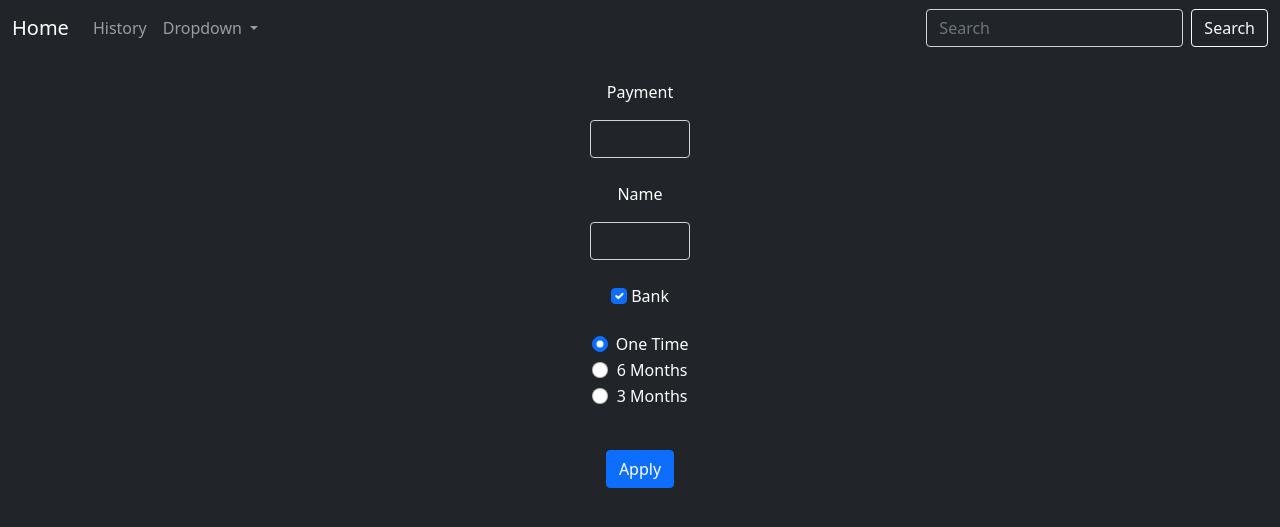
After one commit to Sekuloski/finances, a Django app: page /payment in a window 1280 px wide. The commit adds this page. Shown: the top 527 px of the page. Run offline with Django 4.2, Linux system fonts and the light colour scheme.

Commit message:
Massive Update

```diff
--- a/Finances/State/admin.py
+++ b/Finances/State/admin.py
@@ -3,3 +3,6 @@ from State import models
 # Register your models here.
 
 admin.site.register(models.CurrentState)
+admin.site.register(models.Payment)
+admin.site.register(models.SixMonthPayment)
+admin.site.register(models.ThreeMonthPayment)
--- /dev/null
+++ b/Finances/State/templates/State/templates/payment.html
@@ -0,0 +1,51 @@
+{% extends 'base.html' %}
+
+{% block content %}
+<form method="post" action="/"> {% csrf_token %}
+    <div class="form-group" style="margin: 0 auto;">
+
+        <label class="mb-3 d-flex justify-content-center" for="payment">Payment</label>
+        <div class="d-flex justify-content-center">
+            <input class="input-group-text bg-dark text-white" type="number" name="payment" id="payment" style="width: 100px; text-align: left;" required/>
+        </div>
+        <br>
+
+        <label class="mb-3 d-flex justify-content-center" for="name">Name</label>
+        <div class="d-flex justify-content-center">
+            <input class="input-group-text bg-dark text-white" type="text" name="name" id="name" style="width: 100px; text-align: left;" required/>
+        </div>
+        <br>
+
+        <input class="form-check-input" type="checkbox" name="bank" id="bank" checked/>
+        <label class="form-check-label" for="bank">
+            Bank
+        </label>
+        <br>
+        <br>
+
+        <div class="form-check d-flex justify-content-center">
+            <input class="form-check-input" type="radio" name="duration" id="oneTime" checked value="1">
+            <label class="form-check-label" for="oneTime">
+                &nbsp;&nbsp;One Time
+            </label>
+          </div>
+        <div class="form-check d-flex justify-content-center">
+            <input class="form-check-input" type="radio" name="duration" id="sixMonths" value="2">
+            <label class="form-check-label" for="sixMonths">
+                &nbsp;&nbsp;6 Months
+            </label>
+        </div>
+        <div class="form-check d-flex justify-content-center">
+            <input class="form-check-input" type="radio" name="duration" id="threeMonths" value="3">
+            <label class="form-check-label" for="threeMonths">
+                &nbsp;&nbsp;3 Months
+            </label>
+        </div>
+        <br>
+
+        <div class="mt-3 d-flex justify-content-center">
+            <input class="btn btn-primary" type="submit" value="Apply">
+        </div>
+    </div>
+</form>
+{% endblock content %}
--- a/Finances/State/urls.py
+++ b/Finances/State/urls.py
@@ -1,6 +1,9 @@
 from django.urls import path
-from .views import Index
+from .views import Index, MakePayment, Pay, History
 
 urlpatterns = [
     path('', Index.as_view(), name='Home'),
+    path('pay', Index.as_view(), name="Pay"),
+    path('history', History.as_view(), name="History"),
+    path('payment', MakePayment.as_view(), name="Payment"),
 ]
--- a/Finances/State/views.py
+++ b/Finances/State/views.py
@@ -1,14 +1,80 @@
+import datetime
 from sre_parse import State
-from django.shortcuts import render
-from django.views.generic import TemplateView
-from.models import CurrentState
+from django.shortcuts import render, redirect
+from django.views.generic import TemplateView, ListView
+from.models import CurrentState, Payment, SixMonthPayment, ThreeMonthPayment
+import calendar
 
-# Create your views here.
 class Index(TemplateView):
     template_name = 'index.html'
-    def get_context_data(self, **kwargs):
-        state = CurrentState.objects.get(id=1)
+
+    def get(self, request, **kwargs):
+        context = self.get_context_data()
+        return super(TemplateView, self).render_to_response(context)
+
+    def post(self, request, **kwargs):
+        amount = int(request.POST['payment'])
+        name = request.POST['name']
+        bank = True if request.POST['bank'] == 'on' else False
+        duration = request.POST['duration']
+        if duration == '1':
+            payment = Payment(amount=amount, name=name, bank=bank, date=datetime.datetime.now(), state=CurrentState.objects.get(id=1))
+        elif duration == '2':
+            payment = SixMonthPayment(amount=amount, name=name, bank=bank, date=datetime.datetime.now(), state=CurrentState.objects.get(id=1))
+        else:
+            payment = ThreeMonthPayment(amount=amount, name=name, bank=bank, date=datetime.datetime.now(), state=CurrentState.objects.get(id=1))
+        payment.save()
+        if amount > 0:
+            Add(amount, True)
+        else:
+            Pay(-amount, True)
+
+        context = self.get_context_data()
+        context['test'] = (amount, name, bank)
+        return super(TemplateView, self).render_to_response(context)
+
+    def get_context_data(self):
+        months = GetMonths()
         context = {
-            'state': state
+            'state': CurrentState.objects.get(id=1).currentAmount,
+            'payments': Payment.objects.all(),
+            'months': months
         }
         return context
+
+
+class MakePayment(TemplateView):
+    template_name = 'payment.html'
+
+
+class History(ListView):
+    template_name = 'history.html'
+    model = Payment
+    paginate_by = 100
+
+    def get_context_data(self, **kwargs):
+        context = {'payments': Payment.objects.order_by('-date')}
+        return context
+
+
+def GetMonths():
+    months = {}
+    now = int(datetime.datetime.now().month)
+    for i in range(now, now+12):
+        if i > 12:
+            months[calendar.month_name[i-12]] = '2'
+        else:
+            months[calendar.month_name[i]] = '2'
+    return months
+
+
+def Pay(amount, bank):
+    state = CurrentState.objects.get(id=1)
+    state.makePayment(amount, bank)
+    return redirect('/')
+
+
+def Add(amount, bank):
+    state = CurrentState.objects.get(id=1)
+    state.addFunds(amount, bank)
+    return redirect('/')
--- a/Finances/templates/base.html
+++ b/Finances/templates/base.html
@@ -6,10 +6,18 @@
     <meta name="viewport" content="width=device-width, initial-scale=1.0">
     <link href="https://cdn.jsdelivr.net/npm/bootstrap@5.1.3/dist/css/bootstrap.min.css" rel="stylesheet" integrity="sha384-1BmE4kWBq78iYhFldvKuhfTAU6auU8tT94WrHftjDbrCEXSU1oBoqyl2QvZ6jIW3" crossorigin="anonymous">
     <title>{% block Title %} Finances {% endblock Title %}</title>
+    {% include 'navbar.html' %}
 </head>
-<body>
-{% block content %}
-{% endblock content %}
+<body class="bg-dark text-white">
+<br>
+<div class="container-fluid">
+    <div class="row d-flex justify-content-center">
+        <div style="text-align: center; width: 1050px;">
+                {% block content %}
+                {% endblock content %}
+        </div>
+    </div>
+</div>
 <script src="https://cdn.jsdelivr.net/npm/bootstrap@5.1.3/dist/js/bootstrap.bundle.min.js" integrity="sha384-ka7Sk0Gln4gmtz2MlQnikT1wXgYsOg+OMhuP+IlRH9sENBO0LRn5q+8nbTov4+1p" crossorigin="anonymous"></script>
 </body>
 </html>
--- /dev/null
+++ b/Finances/templates/navbar.html
@@ -0,0 +1,30 @@
+<nav class="navbar navbar-expand-lg navbar-dark bg-dark">
+    <div class="container-fluid">
+      <a class="navbar-brand" href="/">Home</a>
+      <button class="navbar-toggler" type="button" data-bs-toggle="collapse" data-bs-target="#navbarSupportedContent" aria-controls="navbarSupportedContent" aria-expanded="false" aria-label="Toggle navigation">
+        <span class="navbar-toggler-icon"></span>
+      </button>
+      <div class="collapse navbar-collapse" id="navbarSupportedContent">
+        <ul class="navbar-nav me-auto mb-2 mb-lg-0">
+          <li class="nav-item">
+            <a class="nav-link" href="/history">History</a>
+          </li>
+          <li class="nav-item dropdown">
+            <a class="nav-link dropdown-toggle" href="#" id="navbarDropdown" role="button" data-bs-toggle="dropdown" aria-expanded="false">
+              Dropdown
+            </a>
+            <ul class="dropdown-menu" aria-labelledby="navbarDropdown">
+              <li><a class="dropdown-item" href="#">Action</a></li>
+              <li><a class="dropdown-item" href="#">Another action</a></li>
+              <li><hr class="dropdown-divider"></li>
+              <li><a class="dropdown-item" href="#">Something else here</a></li>
+            </ul>
+          </li>
+        </ul>
+        <form class="d-flex">
+          <input class="form-control me-2 bg-dark text-white" type="search" placeholder="Search" aria-label="Search">
+          <button class="btn btn-outline-light" type="submit">Search</button>
+        </form>
+      </div>
+    </div>
+  </nav>
```
Also changed, not shown: Finances/State/models.py (+47 -0 lines), Finances/State/templates/State/templates/history.html (added, +20 -0 lines), Finances/State/templates/State/templates/index.html (+8 -1 lines), Finances/State/migrations/0006_payment.py (added), Finances/State/migrations/0007_sixmonthpayment_threemonthpayment_payment_date.py (added), Finances/State/migrations/0008_alter_payment_date.py (added), Finances/State/migrations/0009_alter_payment_date.py (added), Finances/State/migrations/0010_alter_payment_date.py (added), Finances/State/migrations/0011_alter_payment_date.py (added), Finances/State/migrations/0012_alter_threemonthpayment_monthsleft.py (added), Finances/db.sqlite3.
